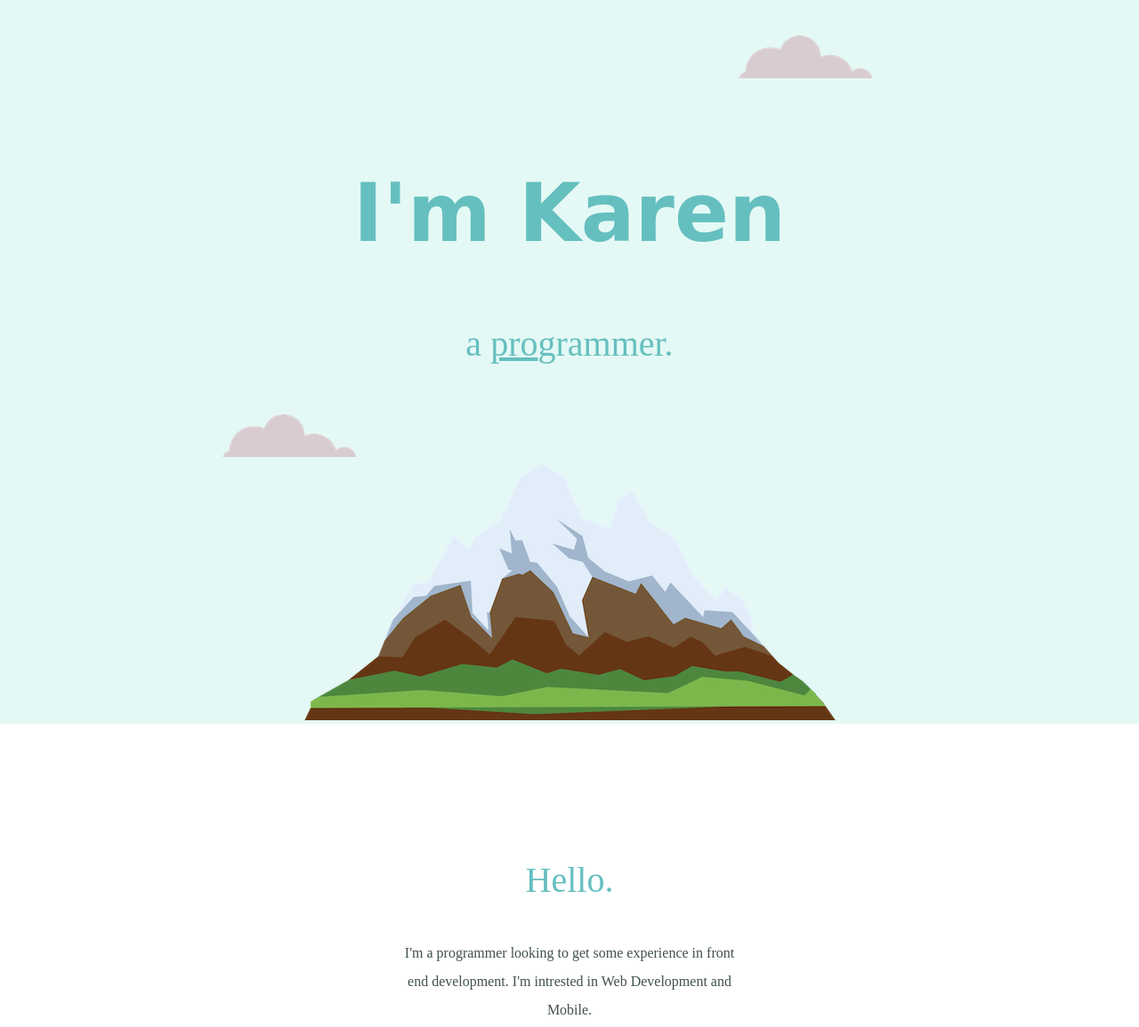
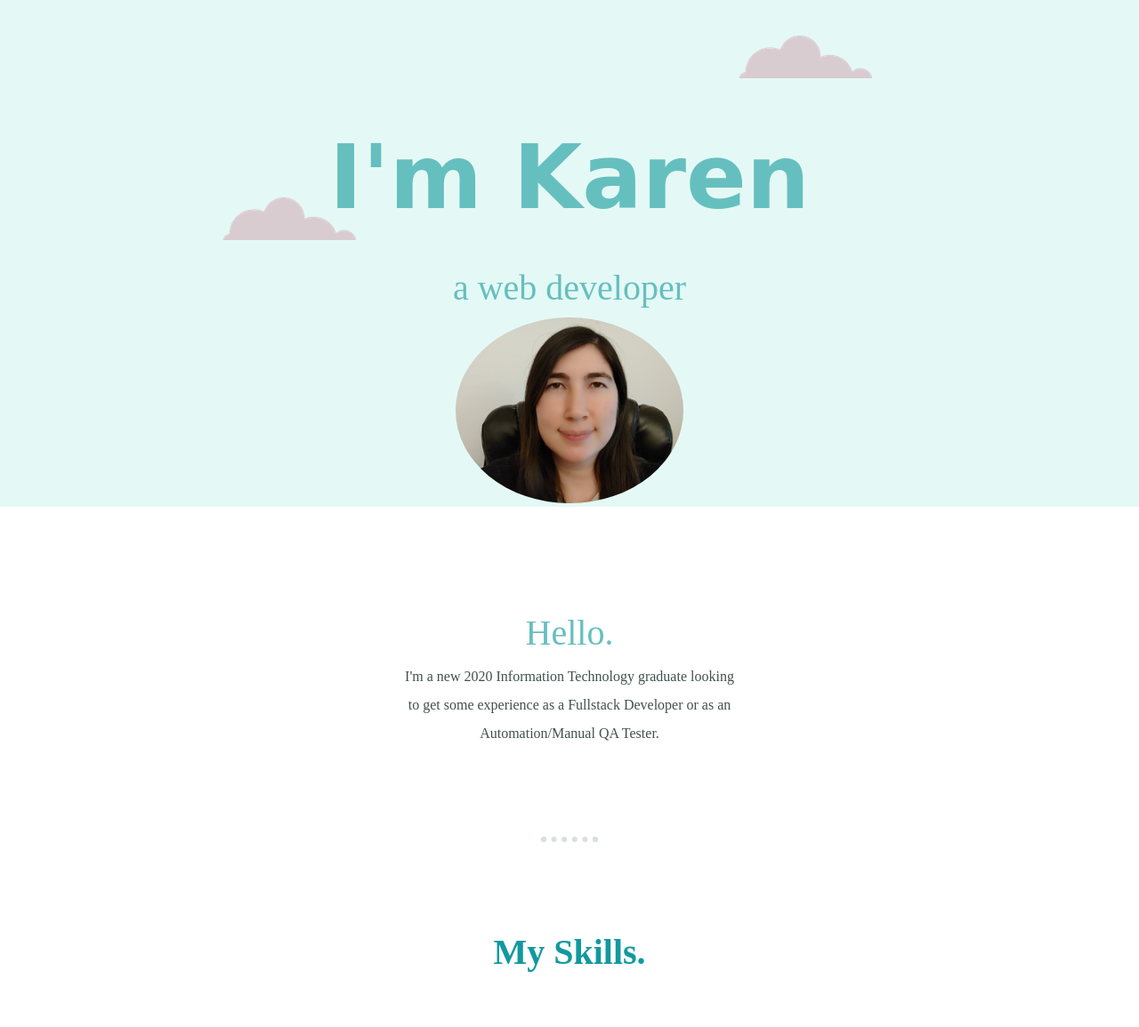
Before and after one commit to karenkg01/CV, a plain HTML site: page index.html in a window 1280 px wide. Shown: the top 1155 px of the page at 89% size. Drawn offline with Linux system fonts and the light colour scheme; a web font is replaced by a local one.

Commit message:
intro
Signed-off-by: Karen Gomez <karenkg05@gmail.com>

```diff
--- a/CSS/Style.css
+++ b/CSS/Style.css
@@ -1,14 +1,17 @@
+* {
+    margin: 0;
+    padding:0;
+}
+
 body {
     color: #40514E;
-    margin: 0;
     text-align: center;
     font-family: 'Brawler', serif;
 }
 
 h1 {
     /*100% = 16px = 1em*/
-    font-size: 5.625rem;
-    margin: 50px auto 0 auto;
+    font-size: 100px;
     font-family: 'Petit Formal Script', cursive;
     color: #66BFBF;
     line-height: 2;
@@ -26,6 +29,7 @@ h3 {
     font-size: 2.5rem;
     font-family: 'Brawler', serif;
     color: #11999E;
+    position: center;
 }
 
 p {
@@ -33,7 +37,7 @@ p {
 }
 
 hr {
-    border: dotted #EAF6F6 6px;
+    border: dotted #d8dfdf 6px;
     border-bottom: none;
     width: 4%;
     margin: 100px auto;
@@ -53,6 +57,25 @@ a:hover {
     background-color: #E4F9F5;
     position: relative;
     padding-top: 100px;
+}
+
+
+.profile-image {
+    width: 20%;
+    height: auto;
+    border-radius: 50%;
+}
+
+.top-cloud {
+    position: absolute;
+    right: 300px;
+    top: 40px;
+}
+
+.bottom-cloud {
+    position: absolute;
+    left: 250px;
+    bottom: 300px;
 }
 
 .middle-container {
@@ -83,18 +106,6 @@ a:hover {
     color: #EAF6F6;
     font-size: 0.75rem;
     padding: 20px 0;
-}
-
-.top-cloud {
-    position: absolute;
-    right: 300px;
-    top: 40px;
-}
-
-.bottom-cloud {
-    position: absolute;
-    left: 250px;
-    bottom: 300px;
 }
 
 .skill-row {
--- a/index.html
+++ b/index.html
@@ -14,16 +14,16 @@
     <div class="top-container">
         <img class="top-cloud" src="Images/cloud.png" alt="Cloud Image">
         <h1>I'm Karen</h1>
-        <h2>a <span class="pro">pro</span>grammer.</h2>
+        <h2>a web developer</h2>
         <img class="bottom-cloud" src="Images/cloud.png" alt="Cloud Image">
-        <img src="Images/mountain.png" alt="Mountain Image">
+        <img class="profile-image" src="Images/karen.jpg" alt="Karen Image">
     </div>
 
     <div class="middle-container">
         <div class="profile">
             <img src="" alt="">
             <h2>Hello.</h2>
-            <p class="intro">I'm a programmer looking to get some experience in front end development. I'm intrested in Web Development and Mobile.</p>
+            <p class="intro">I'm a new 2020 Information Technology graduate looking to get some experience as a Fullstack Developer or as an Automation/Manual QA Tester.</p>
         </div>
         <hr>
         <div class="skills">
```
Also changed, not shown: Images/karen.jpg (added).
